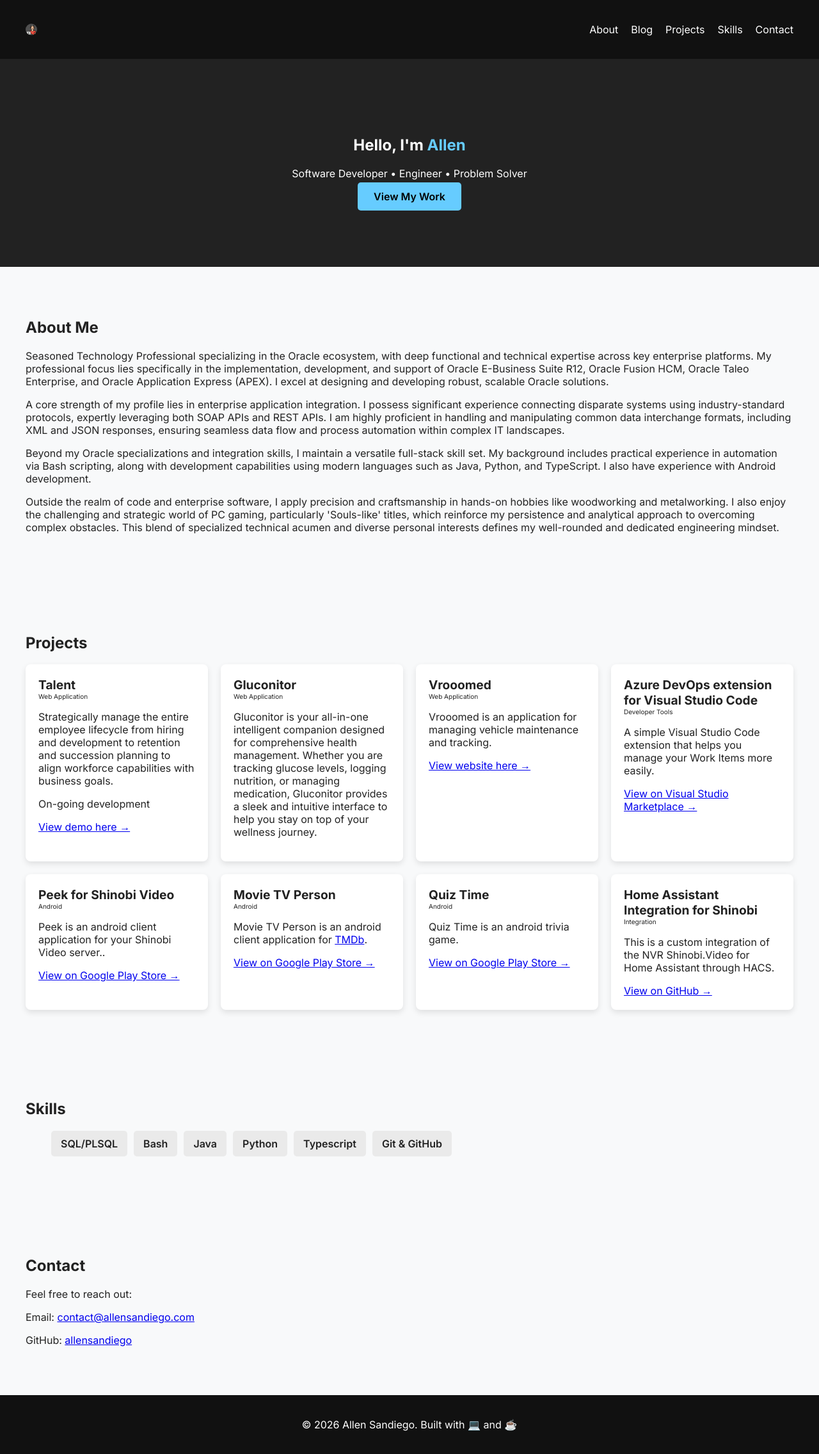
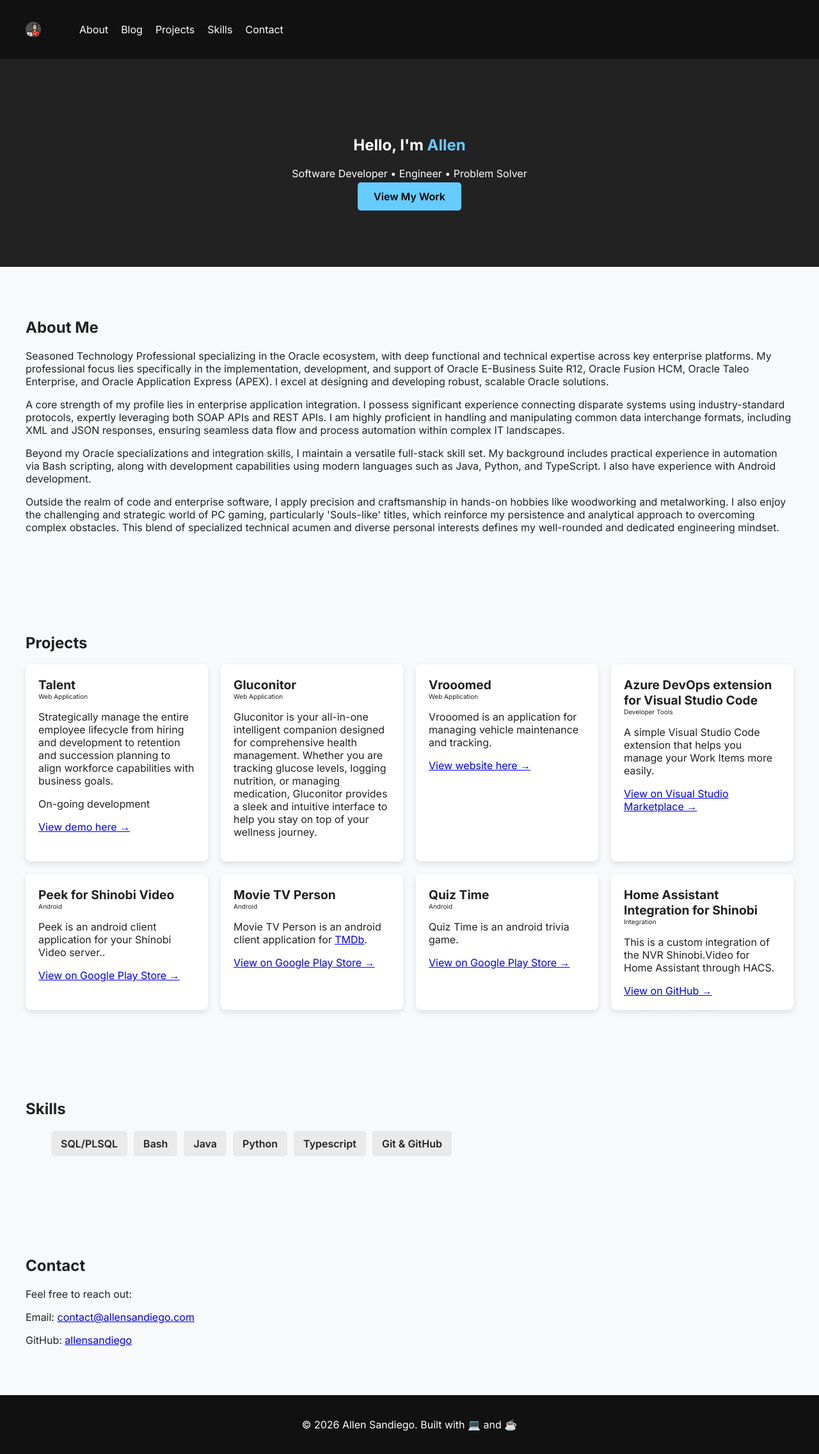
Before and after one commit to allensandiego/page, a Jekyll site: the page built from index.html, in a window 1280 px wide. Shown: the whole page at 64% size. Built offline with Jekyll 4.4.1, drawn with Linux system fonts in a browser that asks for light colours; a script that is not in the unit is left out.

Commit message:
Fix header

```diff
--- a/css/styles.css
+++ b/css/styles.css
@@ -12,7 +12,8 @@ header {
 
 nav {
     display: flex;
-    justify-content: space-between;
+    justify-content: flex-start;
+    gap: 20px;
     align-items: center;
 }
 
@@ -23,8 +24,8 @@ nav {
 }
 
 .profile-pic {
-    width: 18px;
-    height: 18px;
+    width: 24px;
+    height: 24px;
     border-radius: 50%;
     object-fit: cover;
 }
```
